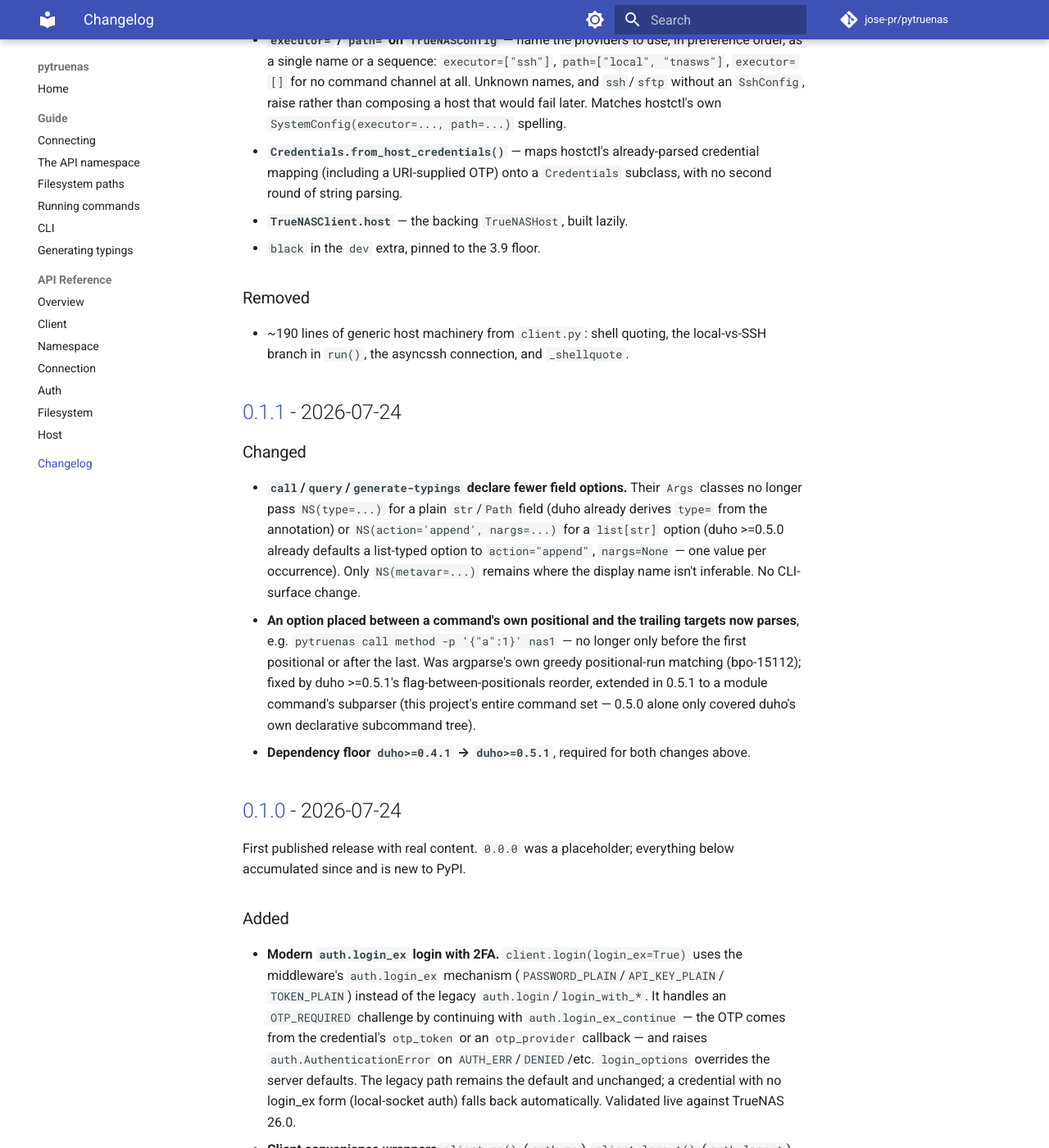
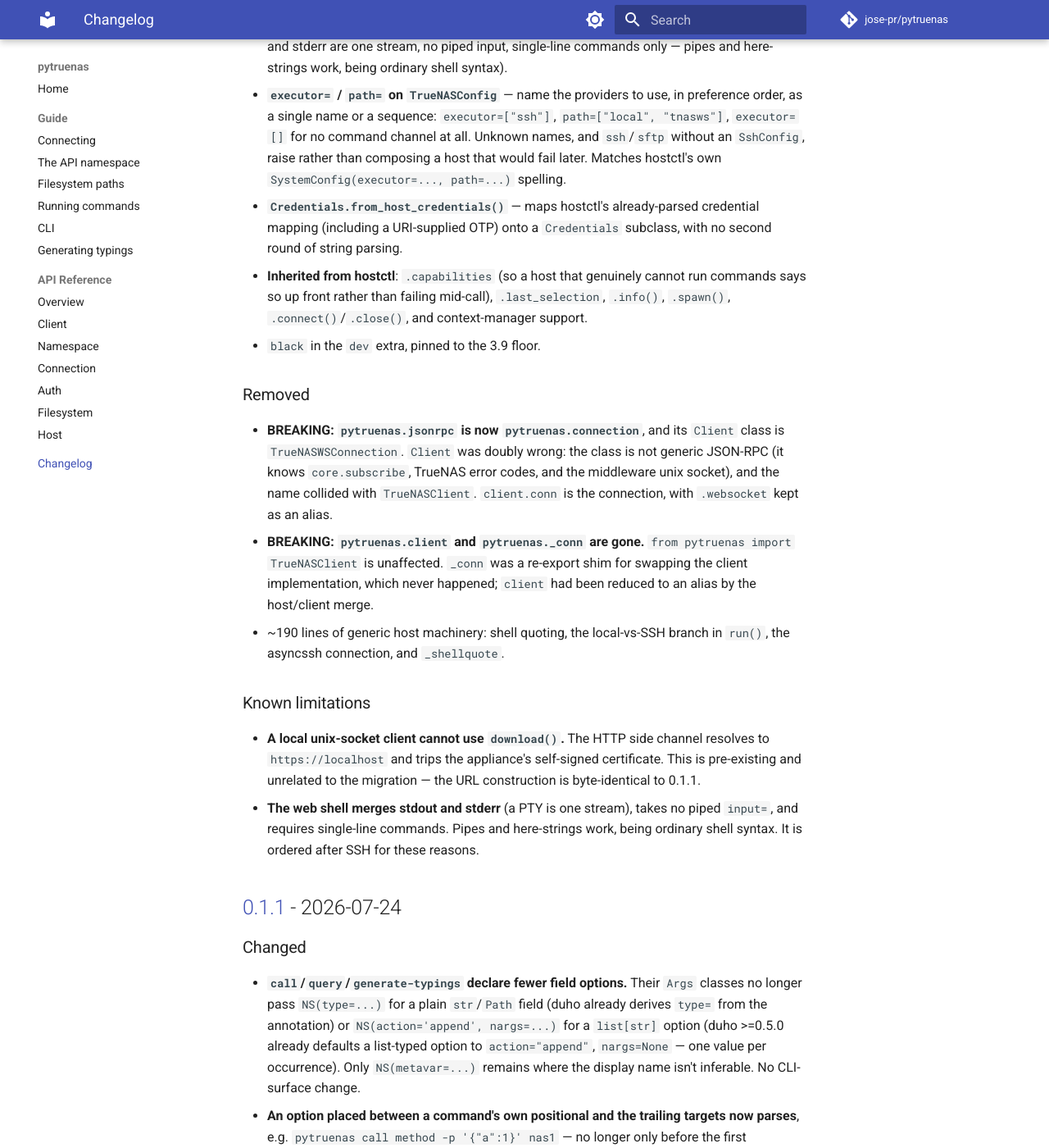
Before and after one commit to jose-pr/pytruenas, an MkDocs documentation site: the page built from docs/changelog.md, in a window 1280 px wide and 1400 px high, scrolled down 1552 px. Shown: the whole window at 82% size. Built offline with MkDocs 1.6.1 and Material for MkDocs 9.7.7, drawn with Linux system fonts in a browser that asks for light colours; comment, search, counter and statistics services are not loaded; some of the changed text lies outside the part shown.

Commit message:
chore: release 0.2.0 -- hostctl migration, now that hostctl 0.1.0 has shipped
Pins hostctl>=0.1.0,<0.2. The floor is the first release, which is also where
everything this depends on landed: ssh_providers/winrm_providers (composing SSH
into a non-SystemConfig host without importing privates), normalize_input (a
bytes `input=` with a text `encoding=` otherwise deadlocks the call), the
uri_credentials fail-closed check, and the exported URI helpers. Capped below
0.2 because hostctl is 0.x, where a minor bump may break.

Minor rather than patch: this carries breaking changes (`.shell` is now the
bound shell object; `pytruenas.jsonrpc` is `pytruenas.connection`;
`pytruenas.client` and `pytruenas._conn` are gone), all documented in the
changelog with what replaces them.

Verified before tagging:
- 358 passed / 5 skipped on 3.14 and the 3.9 floor
- black --check clean across all 63 files; mkdocs --strict builds
- twine check passes on both artifacts
- a clean 3.14 venv installs the wheel and resolves hostctl 0.1.0 from PyPI
  unaided -- the dependency is genuinely satisfiable, not just declared

```diff
--- a/CHANGELOG.md
+++ b/CHANGELOG.md
@@ -4,23 +4,28 @@
 [Keep a Changelog](https://keepachangelog.com/en/1.1.0/), and this project
 adheres to [Semantic Versioning](https://semver.org/spec/v2.0.0.html).
 
-## [Unreleased]
+## [0.2.0] - 2026-07-27
 
 Rebases pytruenas' generic host machinery onto [hostctl], keeping only the
-TrueNAS-specific parts here. **Release is blocked on hostctl's own release.**
+TrueNAS-specific parts here: the middleware websocket, the `api` namespace,
+login/2FA, subscriptions, and the upload/download side channels. Everything
+else — shell quoting, transport selection, the asyncssh lifecycle, path
+backends — is now inherited.
+
+**Requires `hostctl>=0.1.0,<0.2`.**
 
 ### Changed
 
-- **BREAKING: `TrueNASClient.shell` is now `.ssh_config`.** hostctl's
-  `Host.shell` is the *bound shell object* (`host.shell.run(...)`), so keeping
-  a connection target under that name would collide with it for every consumer
-  of the host API. The constructor argument is still spelled `shell=`.
+- **BREAKING: `TrueNASClient.shell` is gone.** `.shell` now means what it means
+  throughout hostctl — the *bound shell object* (`client.shell.run(...)`). The
+  SSH connection target lives on the configuration as `client.config.ssh`, an
+  `SshConfig`. The constructor argument is still spelled `shell=` and still
+  takes a connection string (`shell="ssh://root@nas"`).
 - **`.run()` and `.path()` now select a transport rather than branching.**
-  Which one serves a call is chosen from the available providers — SSH first
-  when `.ssh_config` names a host, then the middleware — and
-  `.host.last_selection` records what was tried and why. Previously `.run()`
-  hard-coded a local-vs-SSH branch and `TruenasPath` hand-rolled its
-  SFTP→websocket fallback.
+  Which one serves a call is chosen from the available providers, and
+  `.last_selection` records what was tried and why — with credentials redacted.
+  Previously `.run()` hard-coded a local-vs-SSH branch and `TruenasPath`
+  hand-rolled its own SFTP→websocket fallback.
 - **A remote target with no SSH can now run commands over the web shell.** The
   TrueNAS JSON-RPC API exposes no remote command execution (verified against
   26.0.0-BETA.1: of 781 methods only `core.resize_shell` and
@@ -65,13 +70,35 @@
 - **`Credentials.from_host_credentials()`** — maps hostctl's already-parsed
   credential mapping (including a URI-supplied OTP) onto a `Credentials`
   subclass, with no second round of string parsing.
-- **`TrueNASClient.host`** — the backing `TrueNASHost`, built lazily.
+- **Inherited from hostctl**: `.capabilities` (so a host that genuinely cannot
+  run commands says so up front rather than failing mid-call),
+  `.last_selection`, `.info()`, `.spawn()`, `.connect()`/`.close()`, and
+  context-manager support.
 - `black` in the `dev` extra, pinned to the 3.9 floor.
 
 ### Removed
 
-- ~190 lines of generic host machinery from `client.py`: shell quoting, the
-  local-vs-SSH branch in `run()`, the asyncssh connection, and `_shellquote`.
+- **BREAKING: `pytruenas.jsonrpc` is now `pytruenas.connection`**, and its
+  `Client` class is `TrueNASWSConnection`. `Client` was doubly wrong: the class
+  is not generic JSON-RPC (it knows `core.subscribe`, TrueNAS error codes, and
+  the middleware unix socket), and the name collided with `TrueNASClient`.
+  `client.conn` is the connection, with `.websocket` kept as an alias.
+- **BREAKING: `pytruenas.client` and `pytruenas._conn` are gone.**
+  `from pytruenas import TrueNASClient` is unaffected. `_conn` was a re-export
+  shim for swapping the client implementation, which never happened; `client`
+  had been reduced to an alias by the host/client merge.
+- ~190 lines of generic host machinery: shell quoting, the local-vs-SSH branch
+  in `run()`, the asyncssh connection, and `_shellquote`.
+
+### Known limitations
+
+- **A local unix-socket client cannot use `download()`.** The HTTP side channel
+  resolves to `https://localhost` and trips the appliance's self-signed
+  certificate. This is pre-existing and unrelated to the migration — the URL
+  construction is byte-identical to 0.1.1.
+- **The web shell merges stdout and stderr** (a PTY is one stream), takes no
+  piped `input=`, and requires single-line commands. Pipes and here-strings
+  work, being ordinary shell syntax. It is ordered after SSH for these reasons.
 
 [hostctl]: https://github.com/jose-pr/hostctl
 
@@ -292,6 +319,7 @@
   `pathlib_next`.
 
 [Unreleased]: https://github.com/jose-pr/pytruenas/compare/v0.1.1...HEAD
+[0.2.0]: https://github.com/jose-pr/pytruenas/compare/v0.1.1...v0.2.0
 [0.1.1]: https://github.com/jose-pr/pytruenas/compare/v0.1.0...v0.1.1
 [0.1.0]: https://github.com/jose-pr/pytruenas/compare/v0.0.0...v0.1.0
 [0.0.0]: https://github.com/jose-pr/pytruenas/releases/tag/v0.0.0
```
Also changed, not shown: RELEASENOTES.md (+78 -0 lines), pyproject.toml (+8 -6 lines), 2 other files.
